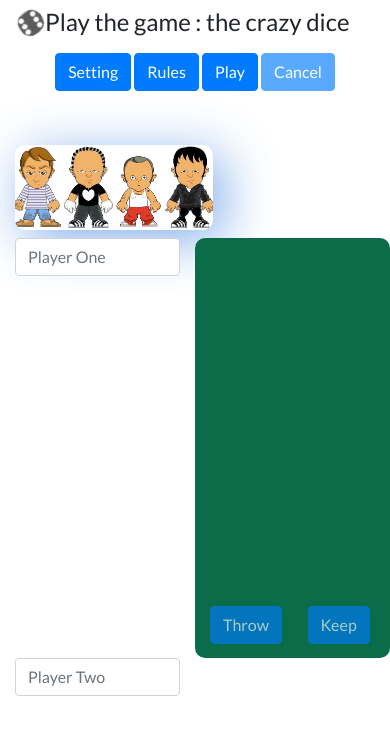
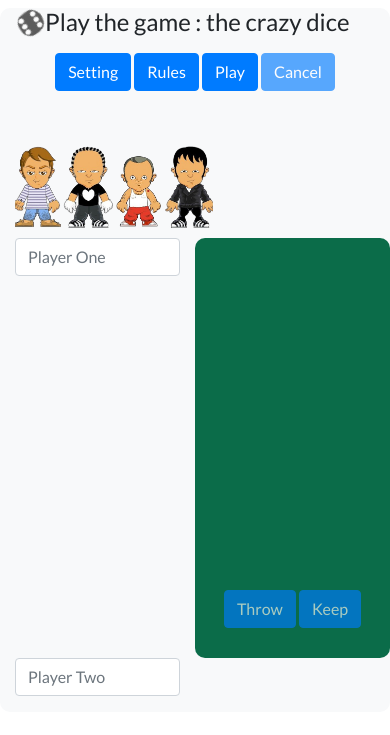
Before and after one commit to thierryttd/diceGame, a PHP site: page / in a window 390 px wide. Shown: the top 735 px of the page. Run offline with PHP 8.4, Linux system fonts and the light colour scheme.

Commit message:
Some few color and comment changing

```diff
--- a/index.html
+++ b/index.html
@@ -15,9 +15,9 @@
     <link href='http://fonts.googleapis.com/css?family=Lato' rel='stylesheet' type='text/css'>
   </head>
 
+  <body id="body" class="defaultTheme">
+    <main id="main" class="container bg-light borderCurved">
 
-  <body id="body" class="defaultTheme">
-    <main class="container">
       <header class="row mt-2">
         <div class="col-12">
           <img id="spinDice" src="images/diceFace-06.png" class="float-left" width="30" height="30">
@@ -25,6 +25,7 @@
         </div>
       </header>
 
+      <!-- Buttons bar to general game managing-->
       <section id="buttonBar" class="row mt-2 borderCurved">
         <div class="col-12 text-center">
           <button id="btnSettingModal" type="button" class="btn btn-primary" data-toggle="modal" data-target="#settingModal">
@@ -42,99 +43,60 @@
         </div>
       </section>
 
+      <!-- Where log of the die cast take place-->
       <section class=" row">
-        <div  id="rollLogPlayerOne" class="col-6 order-1">
-        <!-- <img src="images/diceFace-06.png" class="float-left" width="30" height="30">
-        <img src="images/diceFace-03.png" class="float-left" width="30" height="30"> -->
-        </div>
-        <div id ="rollLogPlayerTwo" class="col-6 order-2 float-rihgt">
-          <!-- <img src="images/diceFace-05.png" class="float-left" width="30" height="30"> -->
+        <div id="rollLogPlayerOne" class="col-6 order-1"></div>
+        <div id="rollLogPlayerTwo" class="col-6 order-2" ></div>
+      </section>
+
+      <!-- Where list of avatars images take place -->
+      <section class="row mt-2">
+        <div id="avatarId" class="avatar col-7 col-md-12">
+          <div id="avatarList" class="d-flex justify-content-center"></div>
         </div>
       </section>
 
+      <!-- PLayer one description -->
       <section class="row mt-2">
-        <div id="playerOneAvatarId" class="playerOneAvatar col-7 col-md-12">
-          <div id="playerOneAvatarList" class="ombre borderCurved d-flex justify-content-center"> <!-- playerOneAvatar -->
-
-          </div><!-- End  playerOneAvatar -->
-        </div>
-      </section>
-
-      <section class="row mt-2">
-
         <div id="playerOneId" class="playerOne col-6 col-md-3 order-1 text-center">
           <div class="form-group">
             <input type="text" class="form-control defaultTheme" id="playerOneName" name="playerOneName" placeholder="Player One">
           </div>
-          <!-- <div id="playerOneStatus"></div> -->
           <div id="playerOneGlobalScore" class=" ombre borderCurved"></div>
-
           <div class="ombre borderCurved">
             <p id="playerOne" class="borderCurved"></p>
           </div>
           <div id="playerOneCurrentScore" class="ombre borderCurved"></div>
-
         </div>
 
+        <!-- Reserved place for Dice track  and buttons throw and keep-->
         <div class="diceTrack borderCurved col-6 col-md-6 order-2">
-          <div class="col-6">
-            <p>
-              <!-- <h1>Piste de dés</h1> -->
+          <div class="col-12">
+              <p id="dice">
+                <!-- <img> -->
               </p>
           </div>
-          <div class="col-12">
-              <p id="dice">
-                <!-- <img src="/images/diceFace-2.png" class="diceRoll"> -->
-              </p>
+          <div class="row">
+            <div class="col text-center">
+              <button id="roll" class="btn btn-primary">Throw</button>
+              <button id="hold" class="btn btn-primary">Keep</button>
+            </div>
+          </div>
         </div>
 
-          <section class="row">
-            <div class="col-6 text-right">
-              <p>
-                <button id="roll" class="btn btn-primary">Throw</button>
-
-              </p>
-            </div>
-            <div class="col-6 text-left">
-              <p>
-                <button id="hold" class="btn btn-primary">Keep</button>
-              </p>
-            </div>
-          </section>
-        </div>
-
+        <!-- PLayer two description -->
         <div id="playerTwoId" class="playerTwo col-6 col-md-3 order-3 text-center">
-
           <div class="form-group">
             <input type="text" class="form-control defaultTheme" id="playerTwoName" name="playerTwoName" placeholder="Player Two">
           </div>
-          <!-- <div id="playerTwoStatus"></div> -->
           <div id="playerTwoGlobalScore" class="ombre borderCurved"></div>
-
           <div class="ombre borderCurved">
             <p id="playerTwo" class=" ombre borderCurved"></p>
           </div>
-
            <div id="playerTwoCurrentScore" class="ombre borderCurved"></div>
         </div>
-
       </section>
-
     </main>
-
-    <!-- <footer class="container-fluid bg-primary">
-      <div class="row align-middle">
-        <div class="col-sm-4">
-          <a href="commingSoon.html">Mentions Légales</a>
-        </div>
-        <div class="col-sm-4">
-          <a href="commingSoon.html">Gestion données personnelles</a>
-        </div>
-        <div class="col-sm-4">
-          <a href="commingSoon.html">Crédits photos</a>
-        </div>
-      </div>
-    </footer> -->
 
     <!-- Modal  General Settings-->
     <div class="modal fade" id="settingModal" tabindex="-1" aria-labelledby="settingModalLabel" aria-hidden="true">
@@ -214,10 +176,6 @@
               </ul>
             </p>
           </div>
-      <!-- <div class="modal-footer">
-        <button type="button" class="btn btn-secondary" data-dismiss="modal">Close</button>
-        <button id="saveGlobalSetting" type="button" class="btn btn-primary">Save changes</button>
-      </div> -->
         </div>
       </div>
     </div>
@@ -227,5 +185,6 @@
     <script src="https://stackpath.bootstrapcdn.com/bootstrap/4.4.1/js/bootstrap.min.js" integrity="sha384-wfSDF2E50Y2D1uUdj0O3uMBJnjuUD4Ih7YwaYd1iqfktj0Uod8GCExl3Og8ifwB6" crossorigin="anonymous"></script>
 
     <script src="script.js" type="text/javascript"></script>
+
   </body>
 </html>
--- a/style.css
+++ b/style.css
@@ -8,6 +8,7 @@ body{
 
 h1{
     font-size: 1.5em;
+    /* color: blue; */
 }
 
 .checkRulesText{
@@ -18,13 +19,14 @@ h1{
     height: 10vh;
     /* background-color: darkblue; */
 }
-#playerOneAvatarList {
+
+#avatarList {
     height:10vh;
     overflow:auto;
     padding: 0.3vw;
 }
 
-#playerOne{
+#playerOne, #playerTwo{
     background-color: #0b6c49;
 }
 
```
Also changed, not shown: script.js (+18 -12 lines). Lines whose indentation alone changed are shown as unchanged.
